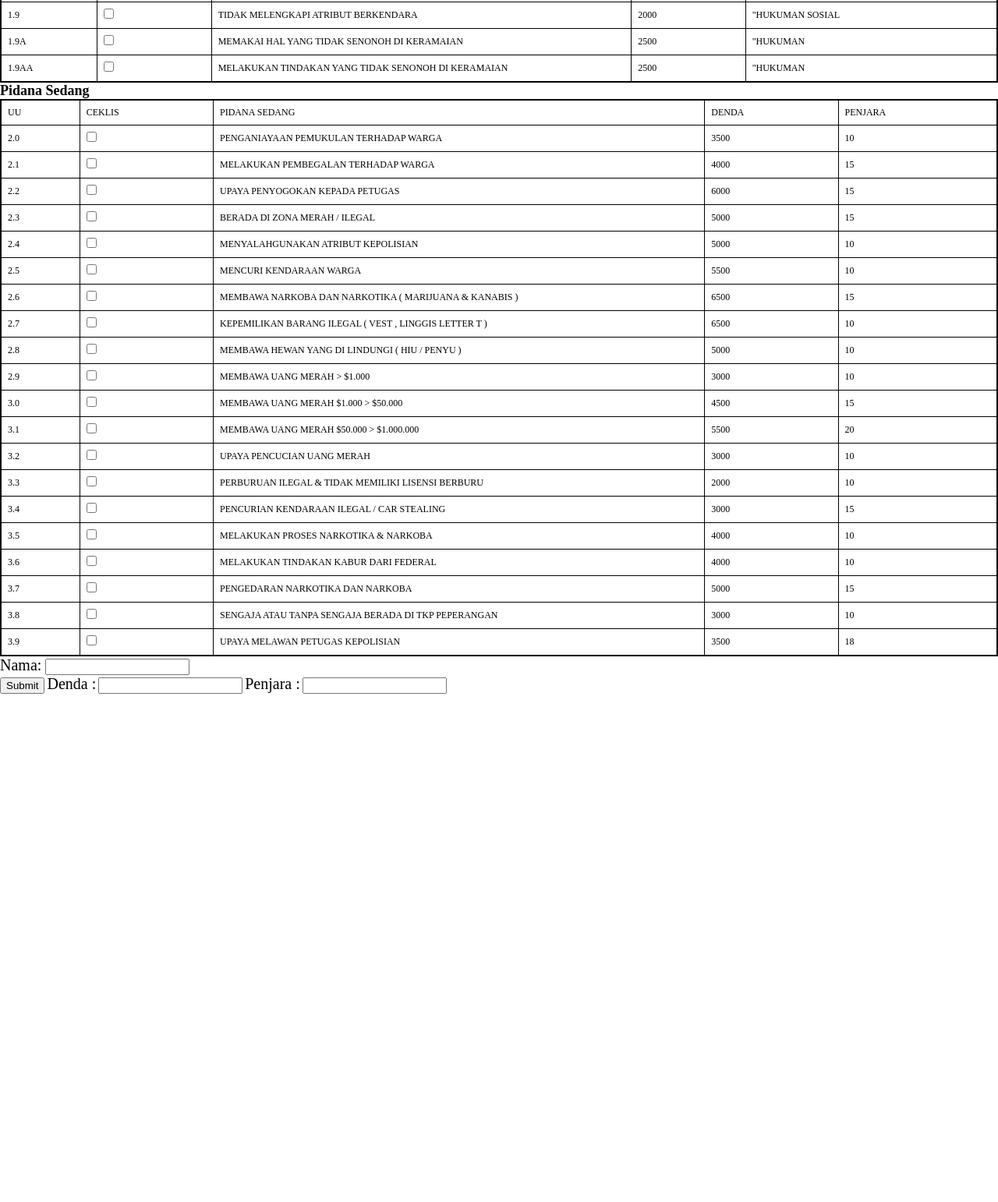
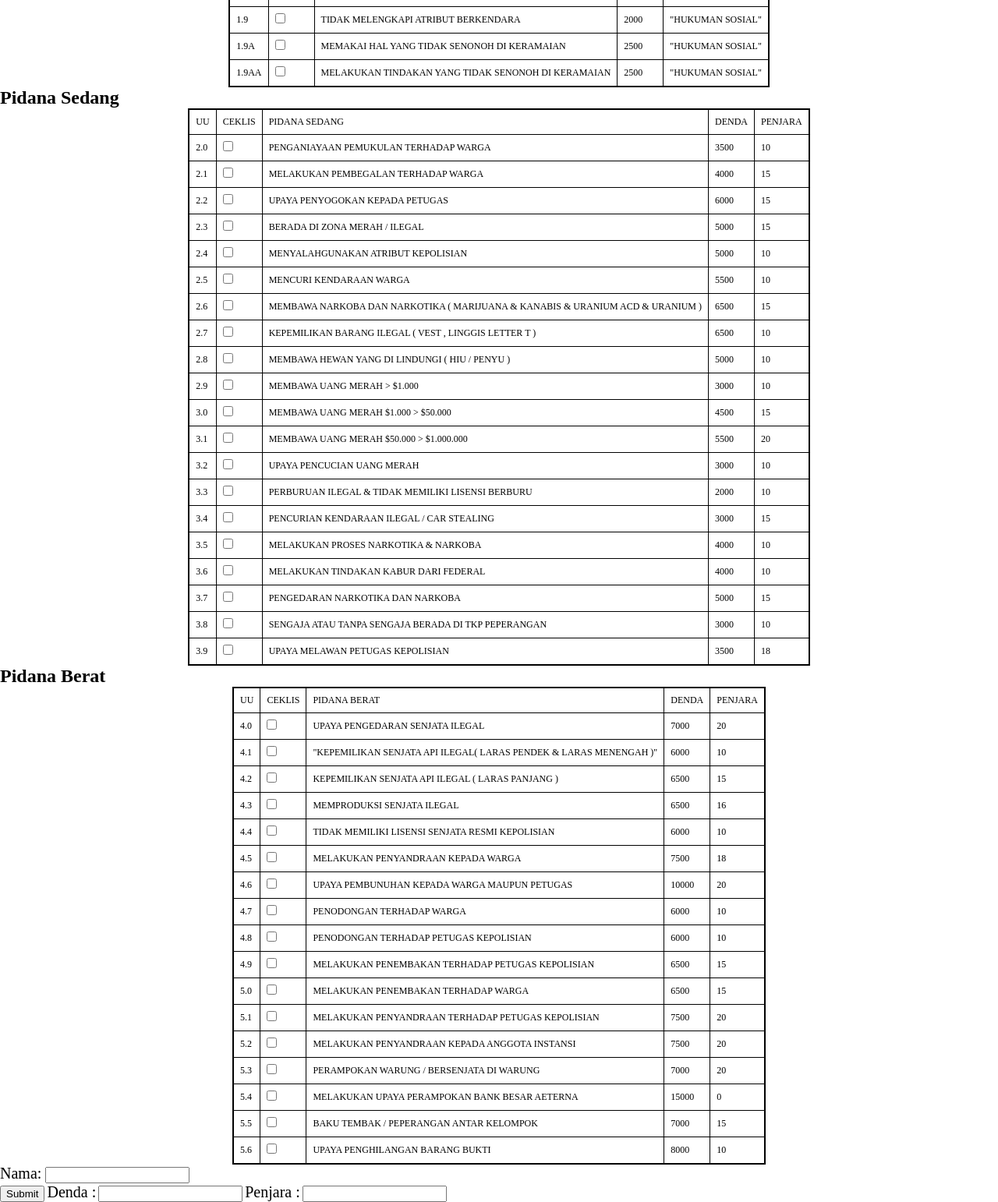
Before and after one commit to Hanfik27/UU-Kepolisian-Aeterna, a plain HTML site: page index.html in a window 1280 px wide. Shown: the part 358-1900 px from the top of the page at 78% size. Before the commit the page ends 1248 px from the top, so only its background shows below. Drawn offline with Linux system fonts and the light colour scheme.

Commit message:
Add files via upload

```diff
--- a/index.html
+++ b/index.html
@@ -100,7 +100,7 @@
             <td><input type="checkbox" class="CEKLIS"></td>
             <td>TIDAK MELENGKAPI ATRIBUT BERKENDARA</td>
             <td>2000</td>
-            <td>&quot;HUKUMAN SOSIAL</td>
+            <td>"HUKUMAN SOSIAL"</td>
         </tr>
 
         <tr>
@@ -108,7 +108,7 @@
             <td><input type="checkbox" class="CEKLIS"></td>
             <td>MEMAKAI HAL YANG TIDAK SENONOH DI KERAMAIAN</td>
             <td>2500</td>
-            <td>&quot;HUKUMAN</td>
+            <td>"HUKUMAN SOSIAL"</td>
         </tr>
 
         <tr>
@@ -116,7 +116,7 @@
             <td><input type="checkbox" class="CEKLIS"></td>
             <td>MELAKUKAN TINDAKAN YANG TIDAK SENONOH DI KERAMAIAN</td>
             <td>2500</td>
-            <td>&quot;HUKUMAN</td>
+            <td>"HUKUMAN SOSIAL"</td>
         </tr>
     </table>
 
@@ -181,7 +181,7 @@
         <tr>
             <td>2.6</td>
             <td><input type="checkbox" class="CEKLIS"></td>
-            <td>MEMBAWA NARKOBA DAN NARKOTIKA ( MARIJUANA &amp; KANABIS )</td>
+            <td>MEMBAWA NARKOBA DAN NARKOTIKA ( MARIJUANA &amp; KANABIS &amp; URANIUM ACD &amp; URANIUM )</td>
             <td>6500</td>
             <td>15</td>
         </tr>
@@ -291,6 +291,136 @@
         </tr>
     </table>
 
+    <h2>Pidana Berat</h2>
+    <table>
+        <tr>
+            <td>UU</td>
+            <td>CEKLIS</td>
+            <td>PIDANA BERAT</td>
+            <td>DENDA</td>
+            <td>PENJARA</td>
+        </tr>
+        <tr>
+            <td>4.0</td>
+            <td><input type="checkbox" class="CEKLIS"></td>
+            <td>UPAYA PENGEDARAN SENJATA ILEGAL</td>
+            <td>7000</td>
+            <td>20</td>
+        </tr>
+        <tr>
+            <td>4.1</td>
+            <td><input type="checkbox" class="CEKLIS"></td>
+            <td>&quot;KEPEMILIKAN SENJATA API ILEGAL( LARAS PENDEK &amp; LARAS MENENGAH )&quot;</td>
+            <td>6000</td>
+            <td>10</td>
+        </tr>
+        <tr>
+            <td>4.2</td>
+            <td><input type="checkbox" class="CEKLIS"></td>
+            <td>KEPEMILIKAN SENJATA API ILEGAL ( LARAS PANJANG )</td>
+            <td>6500</td>
+            <td>15</td>
+        </tr>
+        <tr>
+            <td>4.3</td>
+            <td><input type="checkbox" class="CEKLIS"></td>
+            <td>MEMPRODUKSI SENJATA ILEGAL</td>
+            <td>6500</td>
+            <td>16</td>
+        </tr>
+        <tr>
+            <td>4.4</td>
+            <td><input type="checkbox" class="CEKLIS"></td>
+            <td>TIDAK MEMILIKI LISENSI SENJATA RESMI KEPOLISIAN</td>
+            <td>6000</td>
+            <td>10</td>
+        </tr>
+        <tr>
+            <td>4.5</td>
+            <td><input type="checkbox" class="CEKLIS"></td>
+            <td>MELAKUKAN PENYANDRAAN KEPADA WARGA</td>
+            <td>7500</td>
+            <td>18</td>
+        </tr>
+        <tr>
+            <td>4.6</td>
+            <td><input type="checkbox" class="CEKLIS"></td>
+            <td>UPAYA PEMBUNUHAN KEPADA WARGA MAUPUN PETUGAS</td>
+            <td>10000</td>
+            <td>20</td>
+        </tr>
+        <tr>
+            <td>4.7</td>
+            <td><input type="checkbox" class="CEKLIS"></td>
+            <td>PENODONGAN TERHADAP WARGA</td>
+            <td>6000</td>
+            <td>10</td>
+        </tr>
+        <tr>
+            <td>4.8</td>
+            <td><input type="checkbox" class="CEKLIS"></td>
+            <td>PENODONGAN TERHADAP PETUGAS KEPOLISIAN</td>
+            <td>6000</td>
+            <td>10</td>
+        </tr>
+        <tr>
+            <td>4.9</td>
+            <td><input type="checkbox" class="CEKLIS"></td>
+            <td>MELAKUKAN PENEMBAKAN TERHADAP PETUGAS KEPOLISIAN</td>
+            <td>6500</td>
+            <td>15</td>
+        </tr>
+        <tr>
+            <td>5.0</td>
+            <td><input type="checkbox" class="CEKLIS"></td>
+            <td>MELAKUKAN PENEMBAKAN TERHADAP WARGA</td>
+            <td>6500</td>
+            <td>15</td>
+        </tr>
+        <tr>
+            <td>5.1</td>
+            <td><input type="checkbox" class="CEKLIS"></td>
+            <td>MELAKUKAN PENYANDRAAN TERHADAP PETUGAS KEPOLISIAN</td>
+            <td>7500</td>
+            <td>20</td>
+        </tr>
+        <tr>
+            <td>5.2</td>
+            <td><input type="checkbox" class="CEKLIS"></td>
+            <td>MELAKUKAN PENYANDRAAN KEPADA ANGGOTA INSTANSI</td>
+            <td>7500</td>
+            <td>20</td>
+        </tr>
+        <tr>
+            <td>5.3</td>
+            <td><input type="checkbox" class="CEKLIS"></td>
+            <td>PERAMPOKAN WARUNG / BERSENJATA DI WARUNG</td>
+            <td>7000</td>
+            <td>20</td>
+        </tr>
+        <tr>
+            <td>5.4</td>
+            <td><input type="checkbox" class="CEKLIS"></td>
+            <td>MELAKUKAN UPAYA PERAMPOKAN BANK BESAR AETERNA</td>
+            <td>15000</td>
+            <td>0</td>
+        </tr>
+        <tr>
+            <td>5.5</td>
+            <td><input type="checkbox" class="CEKLIS"></td>
+            <td>BAKU TEMBAK / PEPERANGAN ANTAR KELOMPOK</td>
+            <td>7000</td>
+            <td>15</td>
+        </tr>
+        <tr>
+            <td>5.6</td>
+            <td><input type="checkbox" class="CEKLIS"></td>
+            <td>UPAYA PENGHILANGAN BARANG BUKTI</td>
+            <td>8000</td>
+            <td>10</td>
+        </tr>
+    </table>
+
     <div>
         <label for="nama">Nama:</label>
         <input type="text" id="nama">
--- a/script.js
+++ b/script.js
@@ -1,37 +1,58 @@
-const checkboxes = document.querySelectorAll('.CEKLIS');
-const dendaValues = [1500, 2000, 3500, 3000, 3000, 4000, 2500];
-const penjaraValues = [10, 16, 16, 16, 10, 15, 10];
+// Fungsi untuk menghitung total denda dan total penjara
+function hitungTotal() {
+    var totalDenda = 0;
+    var totalPenjara = 0;
 
-function calculateTotal() {
-    let totalDenda = 0;
-    let totalPenjara = 0;
+    // Mengambil semua checkbox dengan class "CEKLIS"
+    var checkboxes = document.querySelectorAll('.CEKLIS');
 
-    checkboxes.forEach((checkbox, index) => {
+    // Loop melalui setiap checkbox
+    checkboxes.forEach(function(checkbox) {
+        // Jika checkbox dicentang, tambahkan nilai denda dan penjara dari row yang bersangkutan
         if (checkbox.checked) {
-            totalDenda += dendaValues[index];
-            totalPenjara += penjaraValues[index];
+            var row = checkbox.parentNode.parentNode; // Dapatkan parent row dari checkbox
+            var denda = parseInt(row.cells[3].textContent); // Ambil nilai denda dari kolom ke-4
+            var penjara = parseInt(row.cells[4].textContent); // Ambil nilai penjara dari kolom ke-5
+            totalDenda += denda;
+            totalPenjara += penjara;
         }
     });
 
-    document.getElementById('denda').value = `Denda: ${totalDenda}`;
-    document.getElementById('penjara').value = `Penjara: ${totalPenjara}`;
+    // Mengupdate nilai input dengan total denda dan total penjara
+    document.getElementById('denda').value = totalDenda;
+    document.getElementById('penjara').value = totalPenjara;
 }
 
-checkboxes.forEach(checkbox => {
-    checkbox.addEventListener('change', calculateTotal);
-});
+// Fungsi yang dipanggil ketika ada perubahan pada checkbox
+function checkboxChanged() {
+    // Panggil fungsi hitungTotal saat ada perubahan pada checkbox
+    hitungTotal();
+}
 
+// Fungsi untuk mengirim form (opsional, Anda bisa menyesuaikan ini sesuai kebutuhan Anda)
 function submitForm() {
     var nama = document.getElementById('nama').value;
-    var checkedItems = [];
-    checkboxes.forEach((checkbox, index) => {
-        if (checkbox.checked) {
-            checkedItems.push(` ${checkbox.parentElement.parentElement.cells[0].textContent}`);
-        }
+    var denda = document.getElementById('denda').value;
+    var penjara = document.getElementById('penjara').value;
+    var history = document.getElementById('history');
+
+    // Menambahkan informasi ke dalam history
+    var historyItem = document.createElement('div');
+    historyItem.textContent = 'Nama: ' + nama + ', Denda: ' + denda + ', Penjara: ' + penjara;
+    history.appendChild(historyItem);
+
+    // Reset form setelah submit
+    document.getElementById('nama').value = '';
+    document.getElementById('denda').value = '';
+    document.getElementById('penjara').value = '';
+    var checkboxes = document.querySelectorAll('.CEKLIS');
+    checkboxes.forEach(function(checkbox) {
+        checkbox.checked = false;
     });
+}
 
-    var historyDiv = document.getElementById('history');
-    var historyItem = document.createElement('div');
-    historyItem.textContent = `Nama: ${nama}, ${checkedItems.join(', ')}`;
-    historyDiv.appendChild(historyItem);
-}
+// Menambahkan event listener untuk setiap checkbox
+var checkboxes = document.querySelectorAll('.CEKLIS');
+checkboxes.forEach(function(checkbox) {
+    checkbox.addEventListener('change', checkboxChanged);
+});
--- a/style.css
+++ b/style.css
@@ -3,21 +3,16 @@
 }
 
 html {
-    margin: 0;
-    padding: 0;
-    height: 100%;
-    overflow: hidden;
+    overflow: scroll;
 }
 
 body {
-    margin: 0;
-    padding: 0;
-    height: 100%;
     font-size: 12px;
 }
 
 h2 {
     margin: auto;
+    font-size: 24px;
 }
 
 table {
@@ -25,7 +20,6 @@ table {
     /* Menggabungkan batas sel */
     border: 2px solid black;
     /* Ketebalan dan warna batas tabel */
-    width: 100%;
 }
 
 td,
@@ -44,21 +38,10 @@ label {
     font-size: 20px;
 }
 
-.container {
-    height: 80%;
-    /* Ubah tinggi container sesuai kebutuhan Anda */
-    overflow-y: scroll;
-    /* Tambahkan overflow-y: scroll */
-    padding-right: 15px;
-    /* Menambahkan padding kanan agar tidak tumpang tindih dengan scrollbar */
+.scroll {
+    display: block;
+    border: 1px solid red;
+    padding: 5px;
+    margin-top: 5px;
+    width: 30px;
 }
-
-
-/* Penyesuaian agar tabel tidak melebar secara horizontal */
-
-table td {
-    max-width: 200px;
-    overflow: hidden;
-    text-overflow: ellipsis;
-    white-space: nowrap;
-}
```
